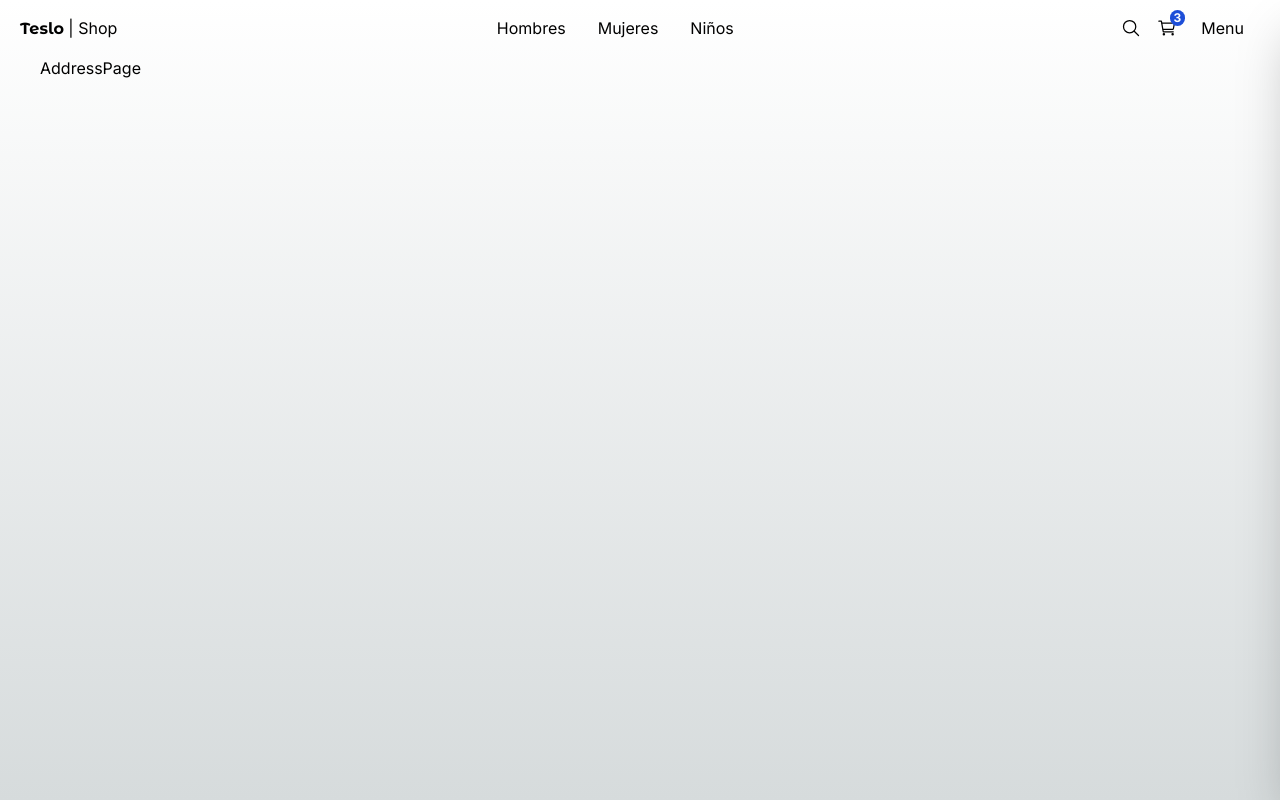
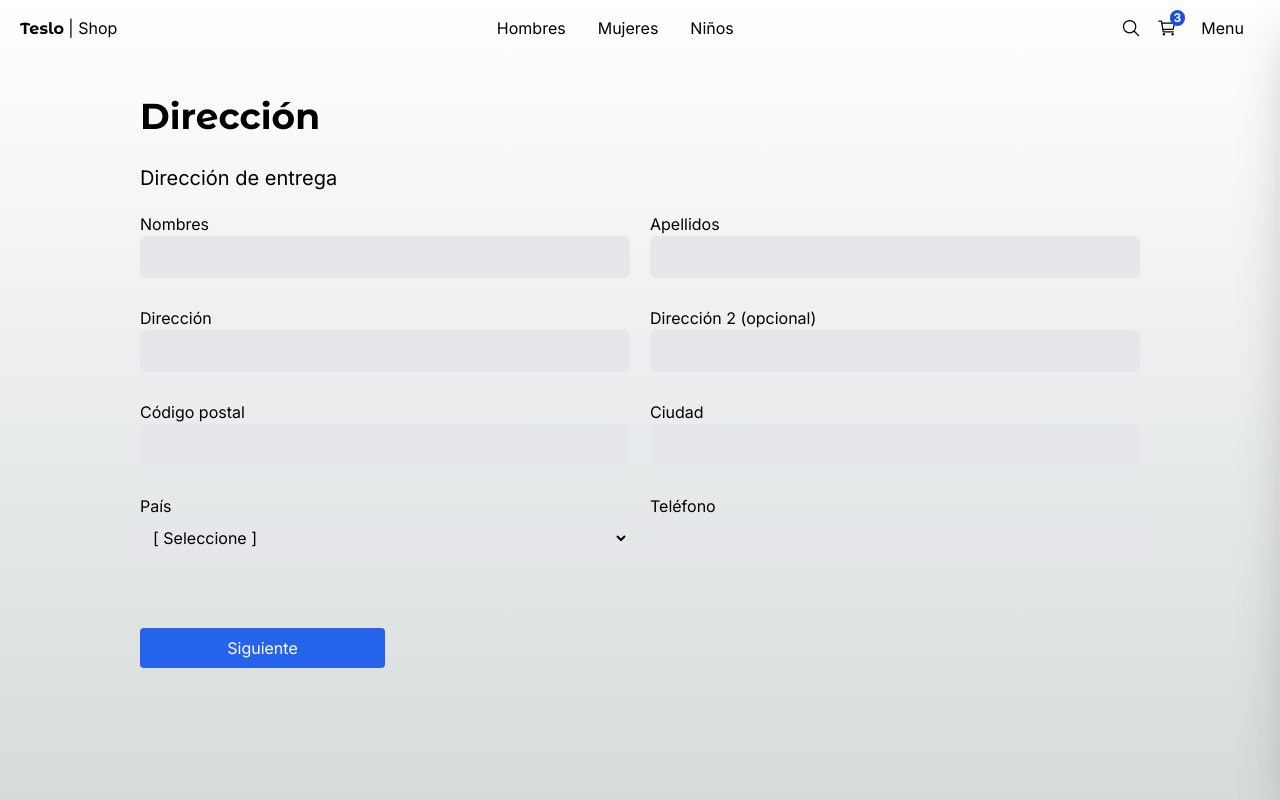
Before and after one commit to omarrendon/next-shop, a Next.js app: page /checkout/address in a window 1280 px wide. Built offline with nearby package versions, Linux system fonts and the light colour scheme.

Commit message:
Addres page was added (checkout/address)

```diff
--- a/src/app/(shop)/checkout/address/page.tsx
+++ b/src/app/(shop)/checkout/address/page.tsx
@@ -1,5 +1,66 @@
-import React from "react";
+import { Title } from "@/components";
+import Link from "next/link";
 
-export default function AddressPage() {
-  return <div>AddressPage</div>;
+export default function NamePage() {
+  return (
+    <div className="flex flex-col sm:justify-center sm:items-center mb-72 px-10 sm:px-0">
+      <div className="w-full  xl:w-[1000px] flex flex-col justify-center text-left">
+        <Title title="Dirección" subtitle="Dirección de entrega" />
+
+        <div className="grid grid-cols-1 gap-2 sm:gap-5 sm:grid-cols-2">
+          <div className="flex flex-col mb-2">
+            <span>Nombres</span>
+            <input type="text" className="p-2 border rounded-md bg-gray-200" />
+          </div>
+
+          <div className="flex flex-col mb-2">
+            <span>Apellidos</span>
+            <input type="text" className="p-2 border rounded-md bg-gray-200" />
+          </div>
+
+          <div className="flex flex-col mb-2">
+            <span>Dirección</span>
+            <input type="text" className="p-2 border rounded-md bg-gray-200" />
+          </div>
+
+          <div className="flex flex-col mb-2">
+            <span>Dirección 2 (opcional)</span>
+            <input type="text" className="p-2 border rounded-md bg-gray-200" />
+          </div>
+
+          <div className="flex flex-col mb-2">
+            <span>Código postal</span>
+            <input type="text" className="p-2 border rounded-md bg-gray-200" />
+          </div>
+
+          <div className="flex flex-col mb-2">
+            <span>Ciudad</span>
+            <input type="text" className="p-2 border rounded-md bg-gray-200" />
+          </div>
+
+          <div className="flex flex-col mb-2">
+            <span>País</span>
+            <select className="p-2 border rounded-md bg-gray-200">
+              <option value="">[ Seleccione ]</option>
+              <option value="CRI">Costa Rica</option>
+            </select>
+          </div>
+
+          <div className="flex flex-col mb-2">
+            <span>Teléfono</span>
+            <input type="text" className="p-2 border rounded-md bg-gray-200" />
+          </div>
+
+          <div className="flex flex-col mb-2 sm:mt-10">
+            <Link
+              href="/checkout"
+              className="btn-primary flex w-full sm:w-1/2 justify-center "
+            >
+              Siguiente
+            </Link>
+          </div>
+        </div>
+      </div>
+    </div>
+  );
 }
```
